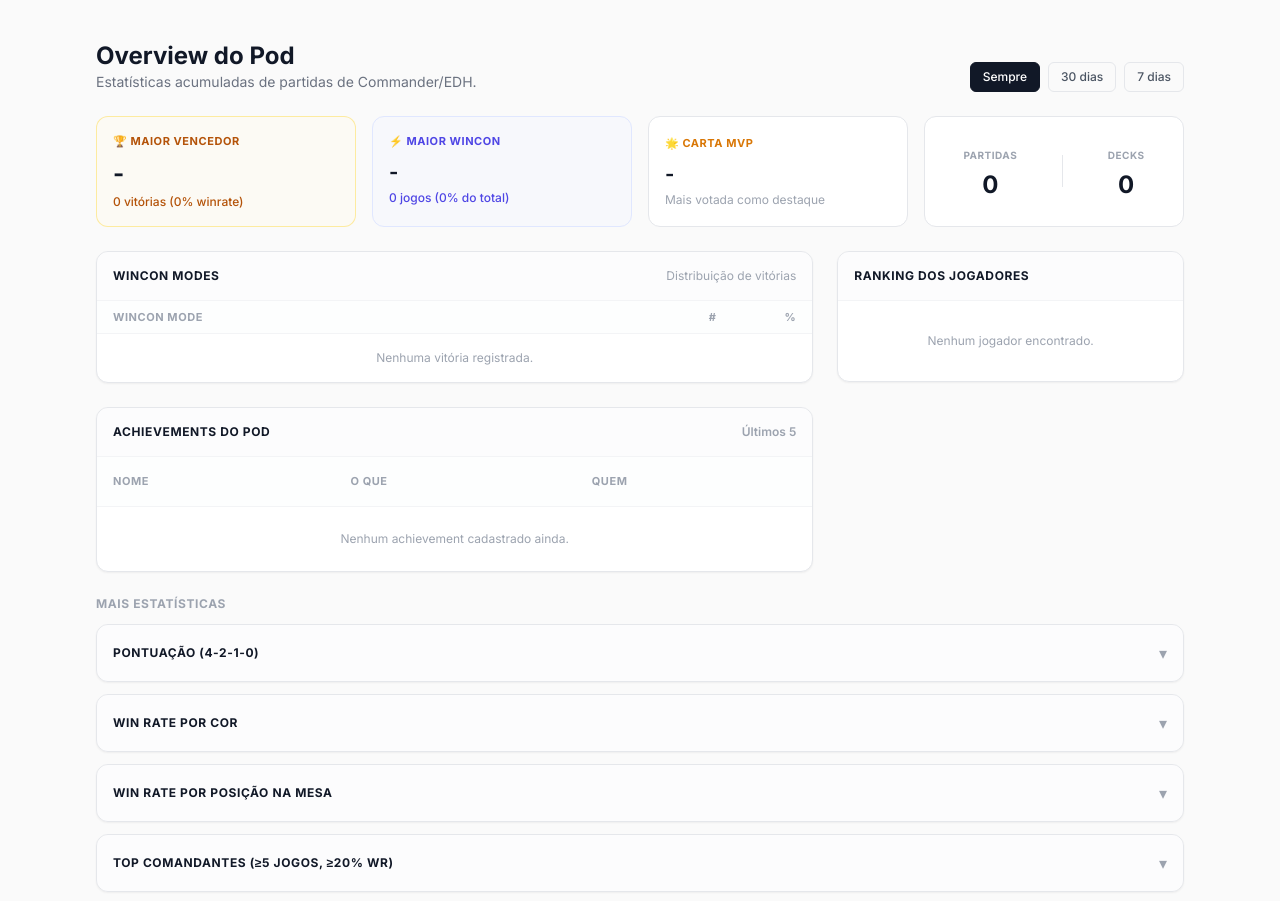
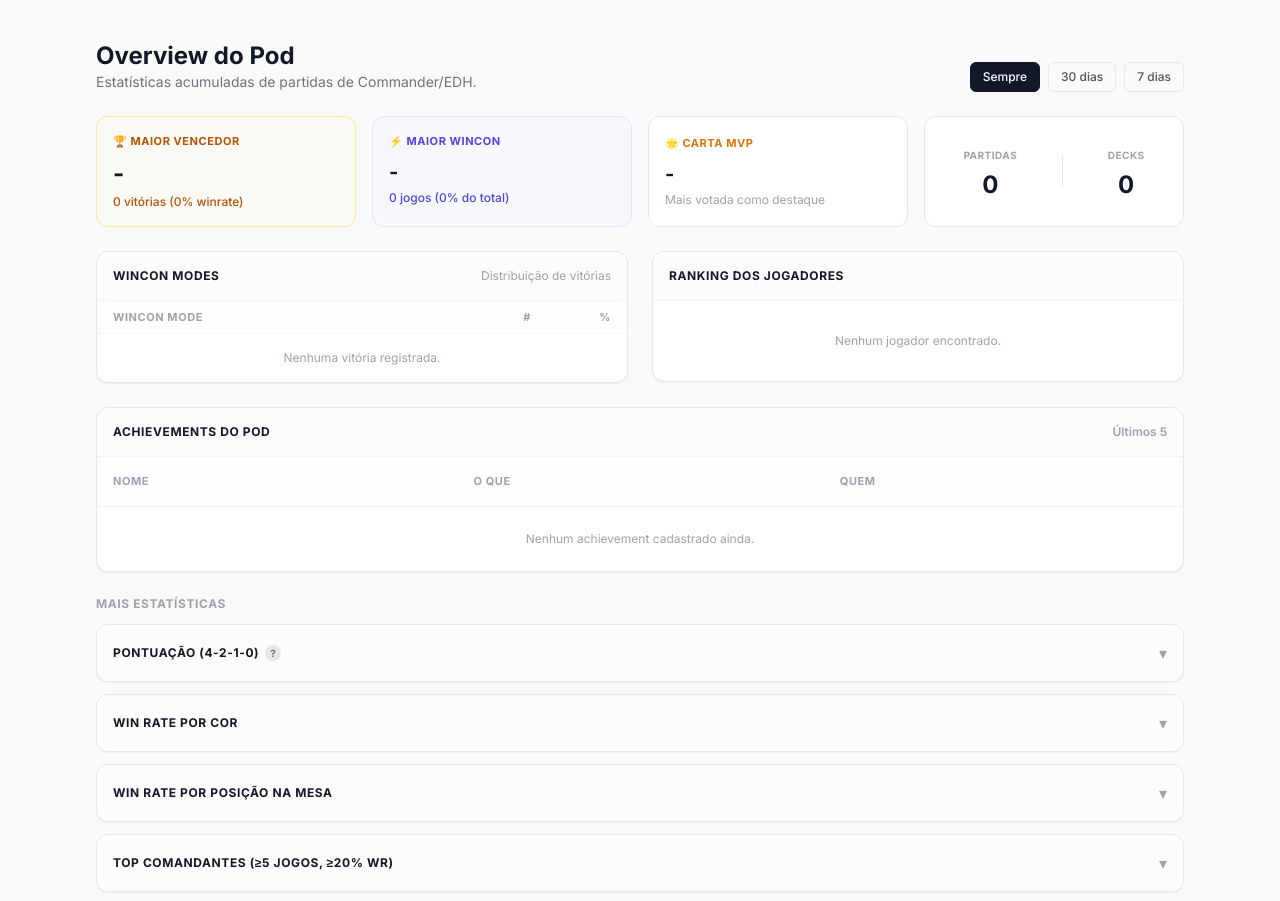
Before and after one commit to adinanp/comandometro, a Django app: page / in a window 1280 px wide. Shown: the part 65-966 px from the top of the page. Run offline with Django 5.2, Linux system fonts and the light colour scheme; data that the repository does not hold is empty; some libraries are stand-ins or nearby versions.

Commit message:
Align Wincon Modes/Ranking side by side, full-width Achievements, points tooltip
Achievements no longer needs the taller left column to itself now that
it spans the full row below Wincon Modes and Ranking. Also adds a "?"
info badge next to the Pontuação (4-2-1-0) header explaining the
scoring via a native title tooltip.

Co-Authored-By: Claude Sonnet 5 <noreply@anthropic.com>

```diff
--- a/apps/core/templates/core/dashboard.html
+++ b/apps/core/templates/core/dashboard.html
@@ -81,11 +81,8 @@
 
   </div>
 
-  <!-- Grid Principal (Esq: Wincons/Achievements | Dir: Ranking) -->
-  <div class="grid grid-cols-1 lg:grid-cols-3 gap-6 items-start">
-
-    <!-- COLUNA DA ESQUERDA (Span 2) -->
-    <div class="lg:col-span-2 space-y-6">
+  <!-- Grid Principal (Wincon Modes | Ranking lado a lado, Achievements embaixo) -->
+  <div class="grid grid-cols-1 lg:grid-cols-2 gap-6 items-start">
 
     <!-- Wincon Modes -->
     <div class="bg-white border border-gray-200 rounded-xl shadow-sm overflow-hidden">
@@ -115,6 +112,43 @@
         <div class="p-4 text-center text-xs text-gray-400">Nenhuma vitória registrada.</div>
         {% endfor %}
       </div>
+    </div>
+
+    <!-- Ranking dos Jogadores -->
+    <div class="bg-white border border-gray-200 rounded-xl shadow-sm overflow-hidden">
+      <div class="p-4 border-b border-gray-100 bg-gray-50/50">
+        <h2 class="text-xs font-bold text-gray-900 uppercase tracking-wider">
+          RANKING DOS JOGADORES
+        </h2>
+      </div>
+      <div class="p-4 space-y-3">
+        {% for player in ranked_players %}
+        <div class="flex items-center justify-between p-3 rounded-xl border {% if forloop.first %}border-amber-200 bg-amber-50/20{% else %}border-gray-100 bg-gray-50/30{% endif %}">
+          <div class="flex items-center gap-3">
+            <span class="text-base font-bold">
+              {% if forloop.counter == 1 %}🏆
+              {% elif forloop.counter == 2 %}🥈
+              {% elif forloop.counter == 3 %}🥉
+              {% else %}<span class="text-xs text-gray-400 font-semibold pl-1">#{{ forloop.counter }}</span>
+              {% endif %}
+            </span>
+            <div>
+              <p class="text-sm font-bold text-gray-900">
+                <a href="{% url 'core:player-profile' player.id %}" class="hover:underline">{{ player.name }}</a>
+              </p>
+              <p class="text-xs text-gray-400">{{ player.total_games }} partidas ({{ player.win_rate }}% WR)</p>
+            </div>
+          </div>
+          <span class="px-2.5 py-1 text-xs font-semibold bg-white border border-gray-200 rounded-md text-gray-700 shadow-2xs">
+            {{ player.wins }} vitórias
+          </span>
+        </div>
+        {% empty %}
+        <div class="text-center text-xs text-gray-400 py-4">Nenhum jogador encontrado.</div>
+        {% endfor %}
+      </div>
+    </div>
+
   </div>
 
   <!-- Achievements do Pod (Top 5) -->
@@ -163,47 +197,6 @@
     </div>
   </div>
 
-    </div>
-
-    <!-- COLUNA DA DIREITA (Span 1) -->
-    <div class="lg:col-span-1">
-      <div class="bg-white border border-gray-200 rounded-xl shadow-sm overflow-hidden sticky top-6">
-        <div class="p-4 border-b border-gray-100 bg-gray-50/50">
-          <h2 class="text-xs font-bold text-gray-900 uppercase tracking-wider">
-            RANKING DOS JOGADORES
-          </h2>
-        </div>
-        <div class="p-4 space-y-3">
-          {% for player in ranked_players %}
-          <div class="flex items-center justify-between p-3 rounded-xl border {% if forloop.first %}border-amber-200 bg-amber-50/20{% else %}border-gray-100 bg-gray-50/30{% endif %}">
-            <div class="flex items-center gap-3">
-              <span class="text-base font-bold">
-                {% if forloop.counter == 1 %}🏆
-                {% elif forloop.counter == 2 %}🥈
-                {% elif forloop.counter == 3 %}🥉
-                {% else %}<span class="text-xs text-gray-400 font-semibold pl-1">#{{ forloop.counter }}</span>
-                {% endif %}
-              </span>
-              <div>
-                <p class="text-sm font-bold text-gray-900">
-                  <a href="{% url 'core:player-profile' player.id %}" class="hover:underline">{{ player.name }}</a>
-                </p>
-                <p class="text-xs text-gray-400">{{ player.total_games }} partidas ({{ player.win_rate }}% WR)</p>
-              </div>
-            </div>
-            <span class="px-2.5 py-1 text-xs font-semibold bg-white border border-gray-200 rounded-md text-gray-700 shadow-2xs">
-              {{ player.wins }} vitórias
-            </span>
-          </div>
-          {% empty %}
-          <div class="text-center text-xs text-gray-400 py-4">Nenhum jogador encontrado.</div>
-          {% endfor %}
-        </div>
-      </div>
-    </div>
-
-  </div>
-
   <!-- Mais Estatísticas (colapsado por padrão pra não alongar o scroll) -->
   <div>
     <h2 class="text-xs font-bold text-gray-400 uppercase tracking-wider mb-3">Mais Estatísticas</h2>
@@ -212,7 +205,13 @@
       <!-- Pontuação estilo F1 -->
       <details class="group bg-white border border-gray-200 rounded-xl shadow-sm overflow-hidden">
         <summary class="p-4 bg-gray-50/50 flex items-center justify-between cursor-pointer list-none select-none">
-          <h3 class="text-xs font-bold text-gray-900 uppercase tracking-wider">PONTUAÇÃO (4-2-1-0)</h3>
+          <h3 class="text-xs font-bold text-gray-900 uppercase tracking-wider flex items-center gap-1.5">
+            PONTUAÇÃO (4-2-1-0)
+            <span
+              title="1º lugar = 4 pts · 2º lugar = 2 pts · 3º lugar = 1 pt · 4º lugar (ou pior) = 0 pts. Soma de todas as partidas do jogador."
+              class="inline-flex items-center justify-center w-4 h-4 rounded-full bg-gray-200 text-gray-500 text-[10px] font-bold normal-case cursor-help"
+            >?</span>
+          </h3>
           <span class="text-gray-400 transition-transform group-open:rotate-180">▾</span>
         </summary>
         <div class="divide-y divide-gray-100 border-t border-gray-100">
```
Lines whose indentation alone changed are shown as unchanged.
